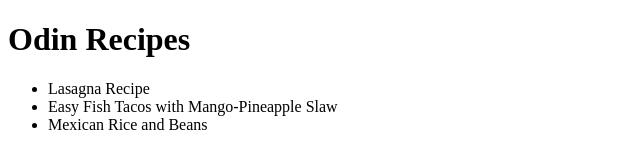
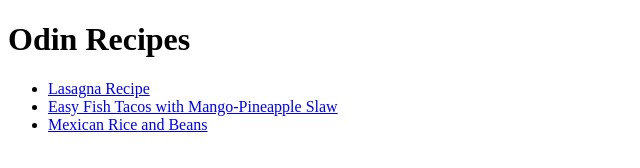
Before and after one commit to MJUrian-Learner/Learning_WebPage, a plain HTML site: page odin-recipes/index.html in a window 1280 px wide. Shown: the whole page, without its empty margins (0-640 px from the left). Drawn offline with Linux system fonts and the light colour scheme.

Commit message:
Fix an error on anchor tag

```diff
--- a/odin-recipes/index.html
+++ b/odin-recipes/index.html
@@ -8,9 +8,9 @@
         <h1>Odin Recipes</h1>
 
         <ul>
-            <li><a src="recipes/lasagna.html">Lasagna Recipe</a></li>
-            <li><a src="recipes/fish-tacos.html">Easy Fish Tacos with Mango-Pineapple Slaw</a></li>
-            <li><a src="recipes/mexican-ricendbeans.html">Mexican Rice and Beans</a></li>
+            <li><a href="recipes/lasagna.html">Lasagna Recipe</a></li>
+            <li><a href="recipes/fish-tacos.html">Easy Fish Tacos with Mango-Pineapple Slaw</a></li>
+            <li><a href="recipes/mexican-ricendbeans.html">Mexican Rice and Beans</a></li>
         </ul>
     </body>
 </html>
```
